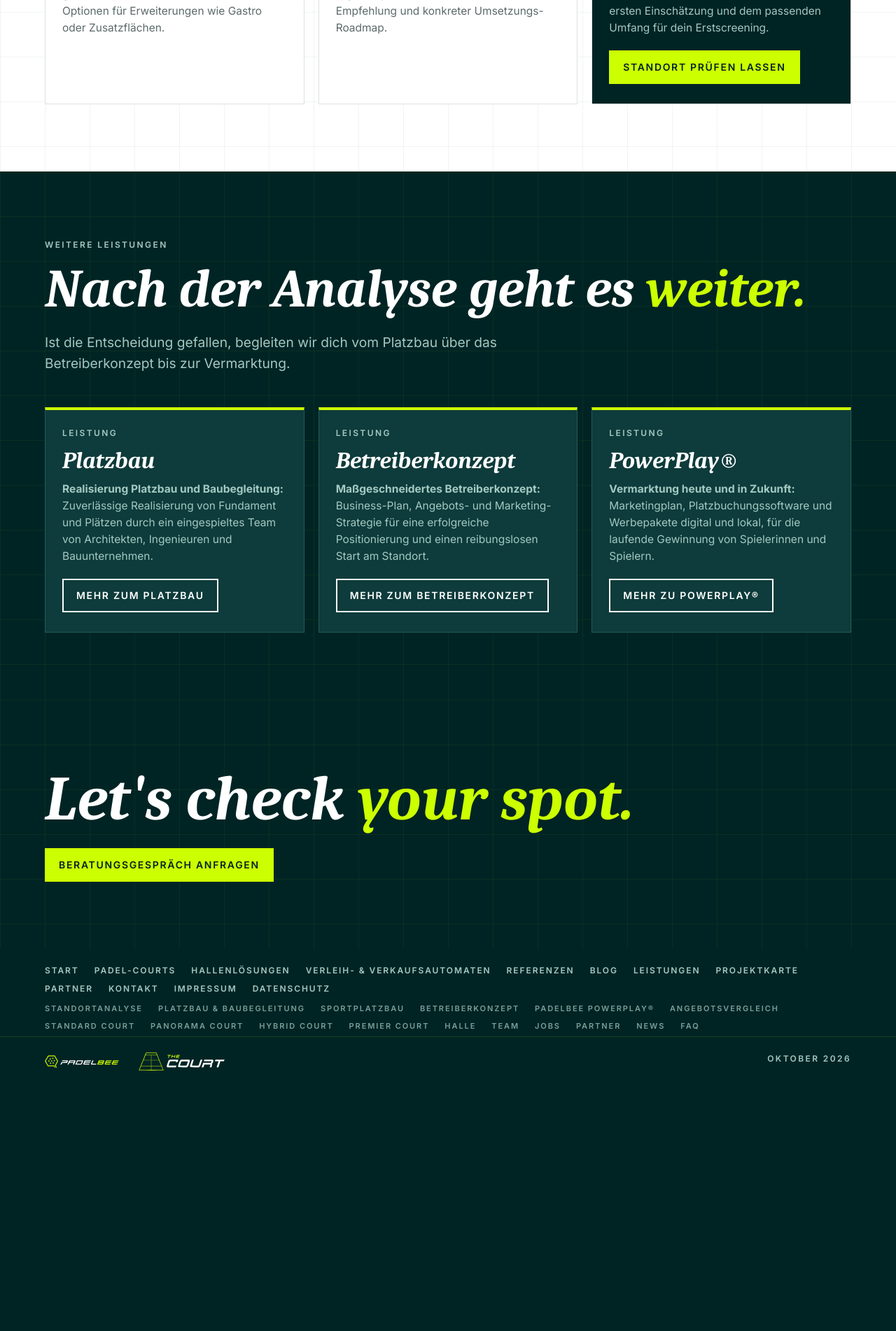
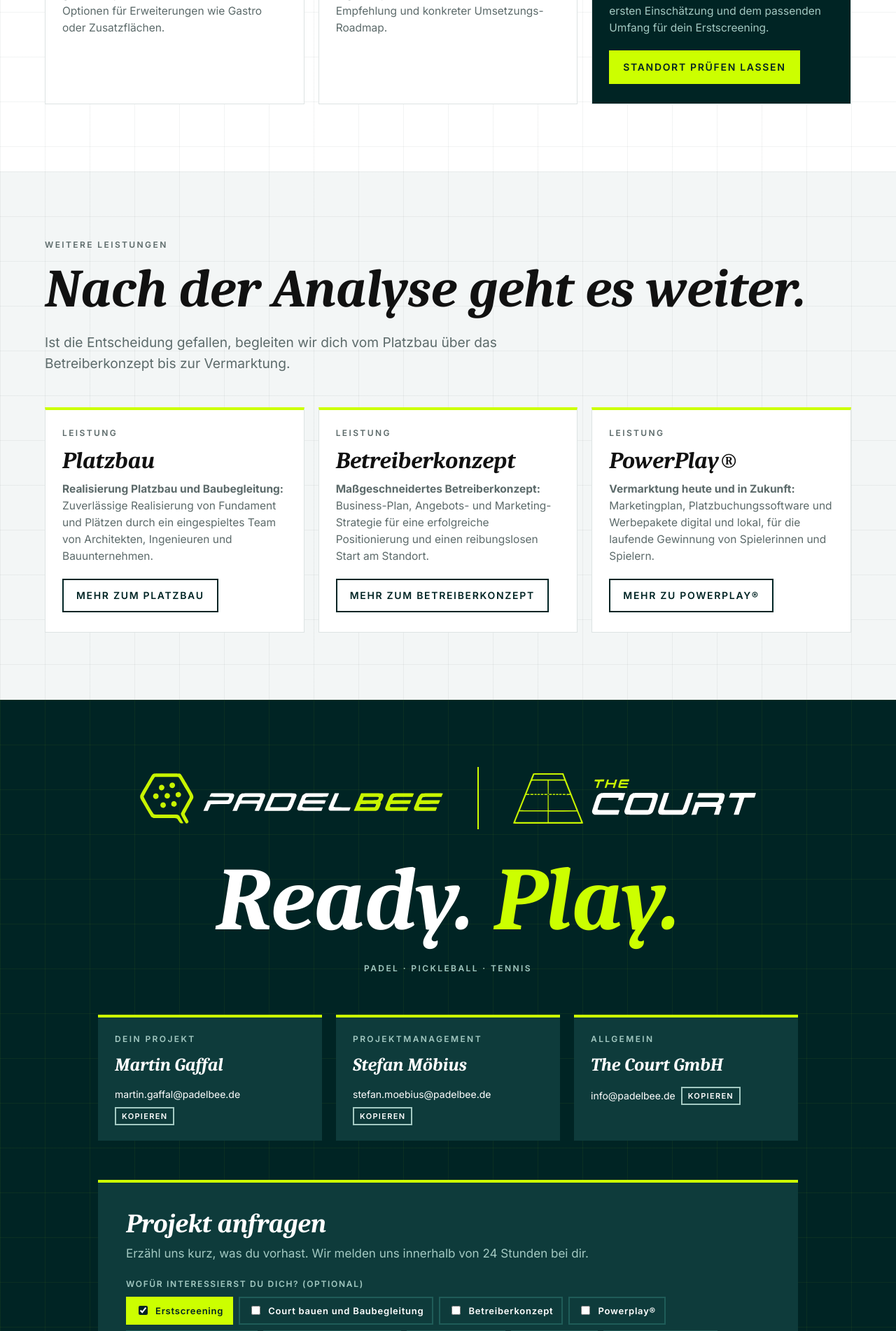
Before and after one commit to Padelbee/Website-Padelbee, a PHP site: page /standortanalyse in a window 1280 px wide. Shown: the part 1916-3818 px from the top of the page at 70% size. Before the commit the page ends 3446 px from the top, so only its background shows below. Run offline with PHP 8.4, Linux system fonts and the light colour scheme; some libraries are stand-ins or nearby versions.

Commit message:
DEV-1151: Standortanalyse mit Kontaktbereich der Startseite (Erstscreening vorausgewählt), Hell/Dunkel im Wechsel, ghost-d auf hellem Grund
Co-Authored-By: Claude Opus 5.5 <noreply@anthropic.com>

```diff
--- a/inc/tc/kontakt-form.php
+++ b/inc/tc/kontakt-form.php
@@ -38,7 +38,7 @@ $tcInterests = [
           <legend>Wofür interessierst du dich? (optional)</legend>
           <div class="kf-chips">
 <?php foreach ($tcInterests as $value => $label): ?>
-            <label><input type="checkbox" class="kf-int" value="<?= tc_h($value) ?>"><?= tc_h($label) ?></label>
+            <label><input type="checkbox" class="kf-int" value="<?= tc_h($value) ?>"<?= in_array($value, $tcPreselect ?? [], true) ? ' checked' : '' ?>><?= tc_h($label) ?></label>
 <?php endforeach; ?>
           </div>
         </fieldset>
--- /dev/null
+++ b/inc/tc/kontakt-section.php
@@ -0,0 +1,22 @@
+<?php
+/**
+ * Kontaktbereich wie auf der Startseite (#kontakt) für Unterseiten.
+ * Optional vorher $tcPreselect = ['Erstscreening'] setzen (Werte aus $tcInterests in kontakt-form.php).
+ * Die Seite muss kontakt-form.js und Turnstile laden (extra_scripts wie in index.php).
+ */
+?>
+<section class="band dark grid-bg end" id="kontakt">
+  <div class="inner">
+    <div class="logos2"><img src="/media/tc/logo-padelbee.svg" alt="Padelbee"><span class="bar"></span><img src="/media/tc/logo-thecourt.svg" alt="The Court"></div>
+    <h2>Ready. <span class="kw">Play.</span></h2>
+    <p class="label" style="margin-top:22px">Padel · Pickleball · Tennis</p>
+    <div class="people">
+      <div class="person"><div class="k">Dein Projekt</div><b>Martin Gaffal</b><div class="mail"><code>martin.gaffal@padelbee.de</code><button class="copy" type="button">Kopieren</button></div></div>
+      <div class="person"><div class="k">Projektmanagement</div><b>Stefan Möbius</b><div class="mail"><code>stefan.moebius@padelbee.de</code><button class="copy" type="button">Kopieren</button></div></div>
+      <div class="person"><div class="k">Allgemein</div><b>The Court GmbH</b><div class="mail"><code>info@padelbee.de</code><button class="copy" type="button">Kopieren</button></div></div>
+    </div>
+<?php include __DIR__ . '/kontakt-form.php'; ?>
+    <div class="addr">Scheck Club · Münchner Str. 15 · 85774 Unterföhring</div>
+    <div class="urls">padelbee.de</div>
+  </div>
+</section>
--- a/padel-court-bauen.php
+++ b/padel-court-bauen.php
@@ -54,7 +54,7 @@ tc_page_start([
       <article class="card reveal"><div class="k">Phase 04</div><h3 data-type>Baubegleitung</h3><p><strong>Qualität und Sicherheit:</strong> Während der gesamten Bauphase sorgen wir für Qualitätssicherung und Sicherheit auf der Baustelle. So wird dein Court termingerecht und in hoher Qualität fertig.</p></article>
     </div>
     <figure class="reveal" style="margin:44px 0 0;position:relative;border-top:4px solid var(--yellow)"><img src="/images/image-platzbau-1.jpg" alt="Luftaufnahme einer fertigen Padel-Anlage mit mehreren Courts und Spielern" loading="lazy" style="width:100%;height:auto;display:block"></figure>
-    <p style="margin-top:32px"><a class="btn ghost" href="/courts">Court-Systeme &amp; Fundamente vergleichen</a></p>
+    <p style="margin-top:32px"><a class="btn ghost-d" href="/courts">Court-Systeme &amp; Fundamente vergleichen</a></p>
   </div>
 </section>
 
--- a/standortanalyse.php
+++ b/standortanalyse.php
@@ -12,6 +12,7 @@ tc_page_start([
     'title' => 'Standortanalyse & Erstscreening für Padel-Anlagen · THE COURT',
     'description' => 'Erstscreening für Padel-Anlagen: Standort- und Marktanalyse, technische Vorprüfung, Business Case, Konzeptvisualisierung und Go/No-Go-Empfehlung.',
     'breadcrumb' => ['Standortanalyse' => '/standortanalyse'],
+    'extra_scripts' => '<script src="/media/tc/kontakt-form.js?v=' . TC_ASSET_VERSION . '"></script>' . "\n" . '<script src="https://challenges.cloudflare.com/turnstile/v0/api.js?render=explicit&onload=onTurnstileLoad" async defer></script>',
     'schema' => [
         tc_schema_service(
             'Standortanalyse & Erstscreening für Padel-Anlagen',
@@ -29,7 +30,7 @@ tc_page_start([
       <p class="label" style="color:var(--white)" data-type>Erstscreening · Markt · Business Case</p>
       <h1>Standort&shy;analyse.<br>Erst <span class="kw">prüfen.</span></h1>
       <p class="lead">Vom Start weg helfen wir dir, deine Chancen richtig zu bewerten, Investments sinnvoll zu planen und die Weichen zu stellen, damit Padel auch an deinem Standort boomt. Für eine starke Marktstrategie, bevor der erste Spatenstich gesetzt ist.</p>
-      <div class="ctas" style="display:flex;gap:14px;flex-wrap:wrap;margin-top:34px"><a class="btn" href="/#kontakt">Erstscreening anfragen</a><a class="btn ghost" href="#s-bausteine">Leistungen ansehen</a></div>
+      <div class="ctas" style="display:flex;gap:14px;flex-wrap:wrap;margin-top:34px"><a class="btn" href="#kontakt">Erstscreening anfragen</a><a class="btn ghost" href="#s-bausteine">Leistungen ansehen</a></div>
     </div>
     <figure class="a-herofig" style="aspect-ratio:auto;max-width:520px;border-top:0;overflow:visible"><img src="/images/pic_standortanalyse.png" alt="Stadtkarte mit Pin als Symbol für die Standortanalyse" loading="lazy" style="height:auto;object-fit:contain;animation:none"></figure>
   </div>
@@ -52,28 +53,23 @@ tc_page_start([
 <?php foreach ($bausteine as $i => $b): ?>
       <article class="card reveal"><div class="k">Baustein <?= sprintf('%02d', $i + 1) ?></div><h3 data-type><?= $b[0] ?></h3><p><strong><?= $b[1] ?>:</strong> <?= $b[2] ?></p></article>
 <?php endforeach; ?>
-      <article class="card dk reveal"><div class="k">Dein nächster Schritt</div><h3 data-type style="color:var(--white)">Dein <span class="kw">Standort?</span></h3><p>Lohnt sich Padel bei dir? Erzähl uns von deinem Standort. Wir melden uns mit einer ersten Einschätzung und dem passenden Umfang für dein Erstscreening.</p><a class="btn" href="/#kontakt" style="margin-top:20px">Standort prüfen lassen</a></article>
+      <article class="card dk reveal"><div class="k">Dein nächster Schritt</div><h3 data-type style="color:var(--white)">Dein <span class="kw">Standort?</span></h3><p>Lohnt sich Padel bei dir? Erzähl uns von deinem Standort. Wir melden uns mit einer ersten Einschätzung und dem passenden Umfang für dein Erstscreening.</p><a class="btn" href="#kontakt" style="margin-top:20px">Standort prüfen lassen</a></article>
     </div>
   </div>
 </section>
 
-<section class="band dark grid-bg" id="s-weitere">
+<section class="band grid-bg" id="s-weitere" style="background-color:var(--grey-050)">
   <div class="inner">
     <p class="label">Weitere Leistungen</p>
     <h2 class="reveal">Nach der Analyse geht es <span class="kw">weiter.</span></h2>
     <p class="lead">Ist die Entscheidung gefallen, begleiten wir dich vom Platzbau über das Betreiberkonzept bis zur Vermarktung.</p>
     <div class="cards c3">
-      <article class="card reveal"><div class="k">Leistung</div><h3 data-type>Platzbau</h3><p><strong>Realisierung Platzbau und Baubegleitung:</strong> Zuverlässige Realisierung von Fundament und Plätzen durch ein eingespieltes Team von Architekten, Ingenieuren und Bauunternehmen.</p><a class="btn ghost" href="/padel-court-bauen" style="margin-top:20px">Mehr zum Platzbau</a></article>
-      <article class="card reveal"><div class="k">Leistung</div><h3 data-type>Betreiber&shy;konzept</h3><p><strong>Maßgeschneidertes Betreiberkonzept:</strong> Business-Plan, Angebots- und Marketing-Strategie für eine erfolgreiche Positionierung und einen reibungslosen Start am Standort.</p><a class="btn ghost" href="/betreiberkonzept" style="margin-top:20px">Mehr zum Betreiberkonzept</a></article>
-      <article class="card reveal"><div class="k">Leistung</div><h3 data-type>PowerPlay®</h3><p><strong>Vermarktung heute und in Zukunft:</strong> Marketingplan, Platzbuchungssoftware und Werbepakete digital und lokal, für die laufende Gewinnung von Spielerinnen und Spielern.</p><a class="btn ghost" href="/powerplay" style="margin-top:20px">Mehr zu PowerPlay®</a></article>
+      <article class="card reveal"><div class="k">Leistung</div><h3 data-type>Platzbau</h3><p><strong>Realisierung Platzbau und Baubegleitung:</strong> Zuverlässige Realisierung von Fundament und Plätzen durch ein eingespieltes Team von Architekten, Ingenieuren und Bauunternehmen.</p><a class="btn ghost-d" href="/padel-court-bauen" style="margin-top:20px">Mehr zum Platzbau</a></article>
+      <article class="card reveal"><div class="k">Leistung</div><h3 data-type>Betreiber&shy;konzept</h3><p><strong>Maßgeschneidertes Betreiberkonzept:</strong> Business-Plan, Angebots- und Marketing-Strategie für eine erfolgreiche Positionierung und einen reibungslosen Start am Standort.</p><a class="btn ghost-d" href="/betreiberkonzept" style="margin-top:20px">Mehr zum Betreiberkonzept</a></article>
+      <article class="card reveal"><div class="k">Leistung</div><h3 data-type>PowerPlay®</h3><p><strong>Vermarktung heute und in Zukunft:</strong> Marketingplan, Platzbuchungssoftware und Werbepakete digital und lokal, für die laufende Gewinnung von Spielerinnen und Spielern.</p><a class="btn ghost-d" href="/powerplay" style="margin-top:20px">Mehr zu PowerPlay®</a></article>
     </div>
   </div>
 </section>
 
-<section class="band dark grid-bg">
-  <div class="inner cta-band">
-    <h2>Let's check <span class="kw">your spot.</span></h2>
-    <a class="btn" href="/#kontakt">Beratungsgespräch anfragen</a>
-  </div>
-</section>
+<?php $tcPreselect = ['Erstscreening']; include __DIR__ . '/inc/tc/kontakt-section.php'; ?>
 <?php tc_page_end();
```
